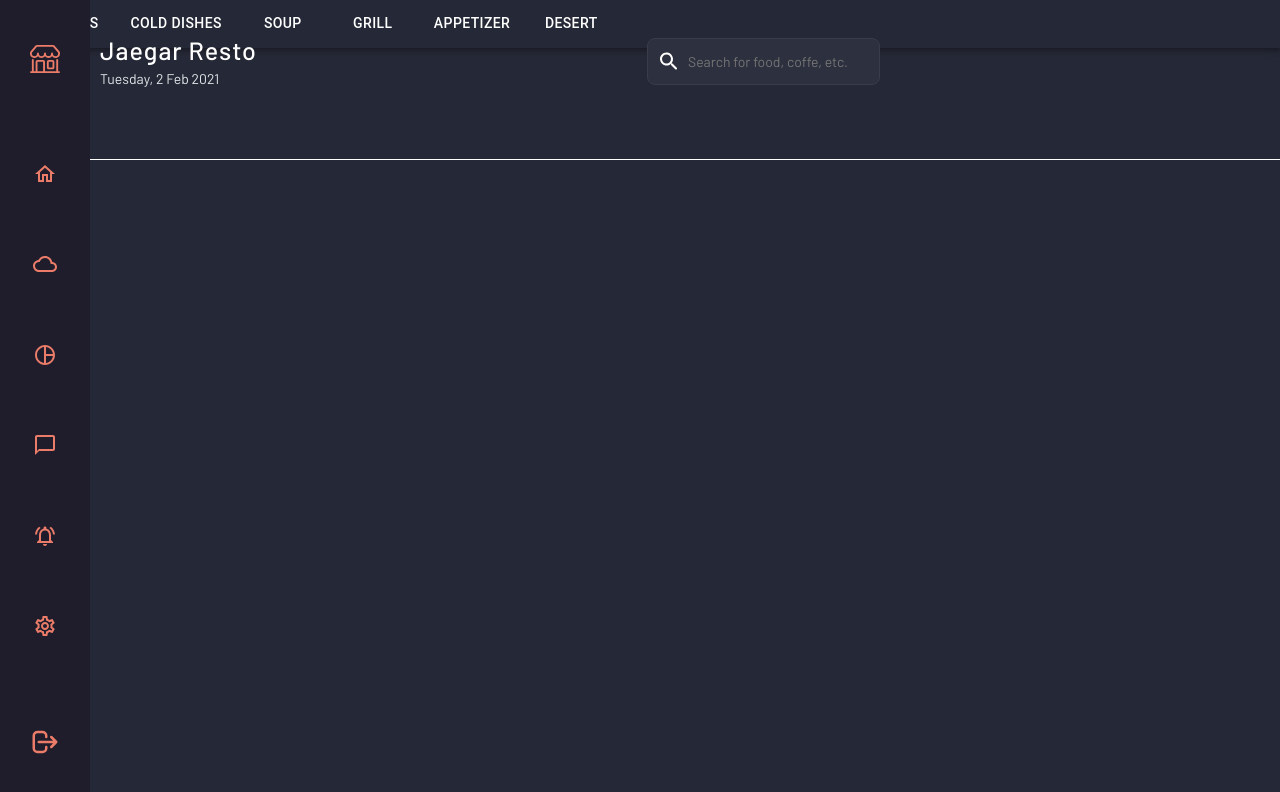
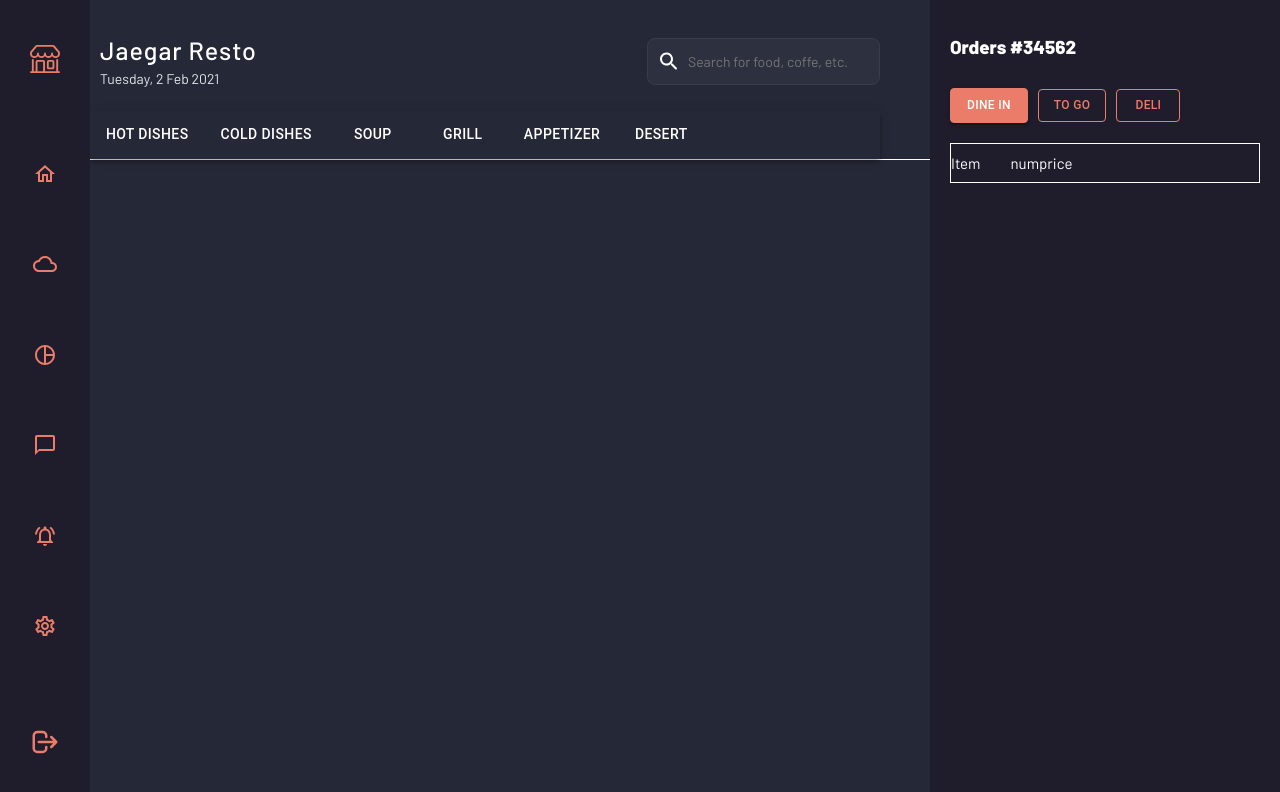
Before and after one commit to turgunov24/repoOne, a React (Create React App) app: page / in a window 1280 px wide. Shown: the top 792 px of the page. Built offline with nearby package versions, Linux system fonts and the light colour scheme.

Commit message:
botirjon

```diff
--- a/src/App.js
+++ b/src/App.js
@@ -8,6 +8,7 @@ export default function App() {
     <>
       <NavbarLeft/>
       <NavbarTop/>
+      <NavbarRight />
     </>
   );
 }
--- a/src/components/navbarTop/main/navbarTop.jsx
+++ b/src/components/navbarTop/main/navbarTop.jsx
@@ -26,8 +26,9 @@ export const NavbarTop = () => {
             <input type="text" placeholder="Search for food, coffe, etc.." />
           </label>
         </div>
+        <Tablar/>
       </div>
-      <Tablar/>
+
     </>
   );
 };
```
